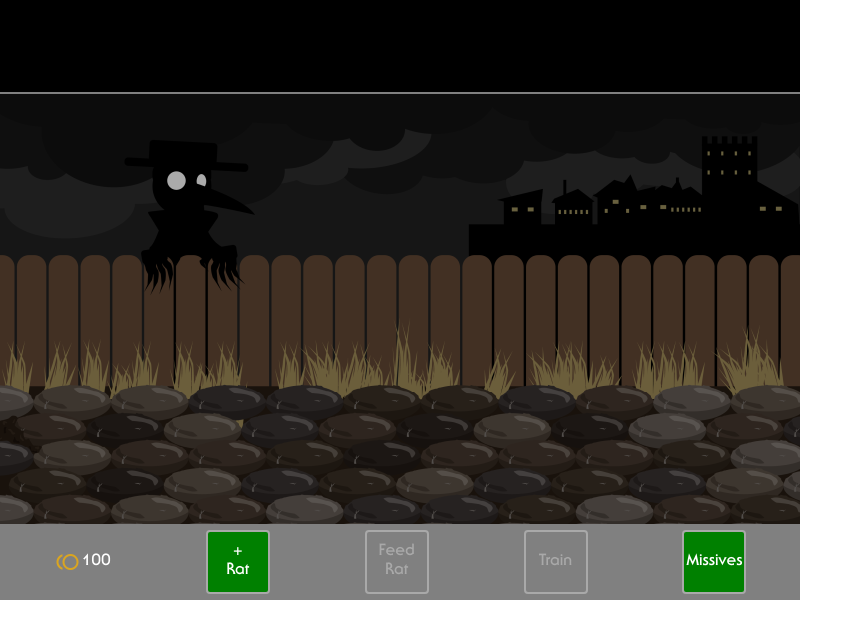
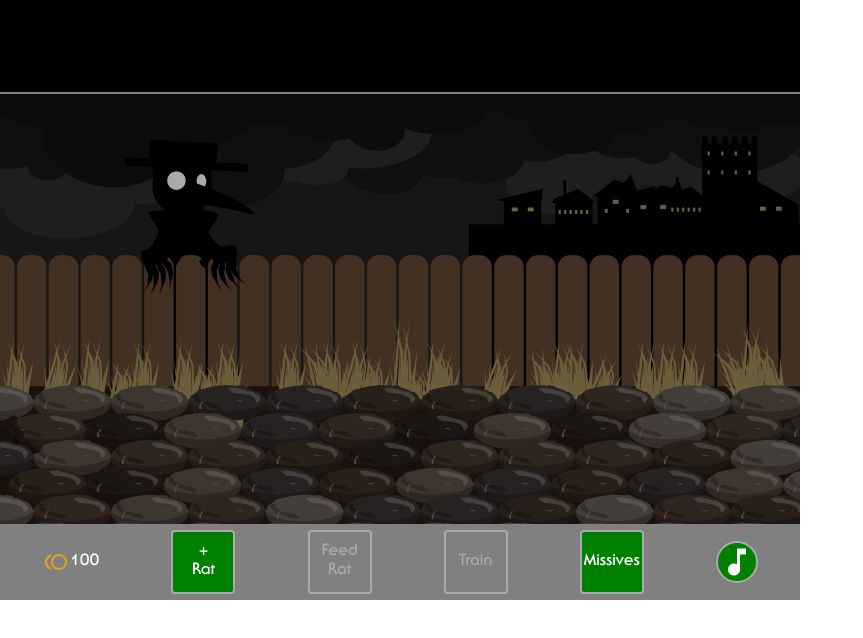
Before and after one commit to Reldey/my-little-plague-rat, a React (Create React App) app: page / in a window 1280 px wide. Both pictures are taken after a click on the element "Play". Shown: the top 638 px of the page, without its empty margins (0-863 px from the left). Built offline with nearby package versions, Linux system fonts and the light colour scheme.

Commit message:
Music Player, correct Cuteness score

```diff
--- /dev/null
+++ b/src/hooks/MusicPlayer.tsx
@@ -0,0 +1,28 @@
+import React, { useState, useEffect } from 'react';
+import { ActionButton } from '../components/ActionButton';
+import { theme } from '../theme';
+
+export const MusicPlayer = ({ url }: { url: string }): JSX.Element => {
+  const [audio] = useState(new Audio(url));
+  const [playing, setPlaying] = useState(false);
+
+  useEffect(() => {
+    if (playing && audio) {
+      audio.play();
+      audio.setAttribute('loop', 'true');
+    } else {
+      audio.pause();
+    }
+  }, [audio, playing]);
+
+  return (
+    <ActionButton
+      onClick={() => {
+        setPlaying(!playing);
+      }}
+      style={{ borderRadius: '50%', width: '42px', minWidth: '42px', height: '42px' }}
+    >
+      <i style={{ ...theme.iconStyle, ...{ fontSize: '36px' } }}>{playing ? 'music_off' : 'music_note'}</i>
+    </ActionButton>
+  );
+};
--- a/src/scenes/GameScene.tsx
+++ b/src/scenes/GameScene.tsx
@@ -11,6 +11,7 @@ import { IntelligenceTraining } from '../components/IntelligenceTraining';
 
 import Background from '../graphics/background.png';
 import { CutenessTraining } from '../components/CutenessTraining';
+import { MusicPlayer } from '../hooks/MusicPlayer';
 
 export function GameScene(): JSX.Element {
   const [ratList, setRatList] = useState<IRat[]>([]);
@@ -282,7 +283,7 @@ export function GameScene(): JSX.Element {
             const newRatList = [...ratList];
             for (const rat of newRatList) {
               if (selectedRat.id === rat.id) {
-                rat.athleticism = rat.athleticism + score / 100;
+                rat.cuteness = rat.cuteness + score;
               }
             }
             setRatList(newRatList);
@@ -371,6 +372,7 @@ export function GameScene(): JSX.Element {
           flexFlow: 'row nowrap',
           width: '100%',
           justifyContent: 'space-around',
+          alignItems: 'center',
           backgroundColor: 'gray',
           padding: '6px',
         }}
@@ -430,6 +432,7 @@ export function GameScene(): JSX.Element {
         >
           Missives
         </ActionButton>
+        <MusicPlayer url={'/MyLittlePlagueRat.wav'} />
       </div>
     </div>
   );
```
Also changed, not shown: 1 other file (tests, documents, lock files or other folders).
